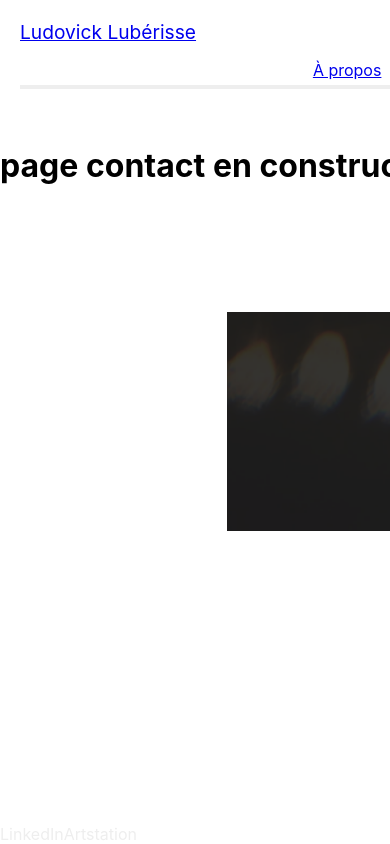
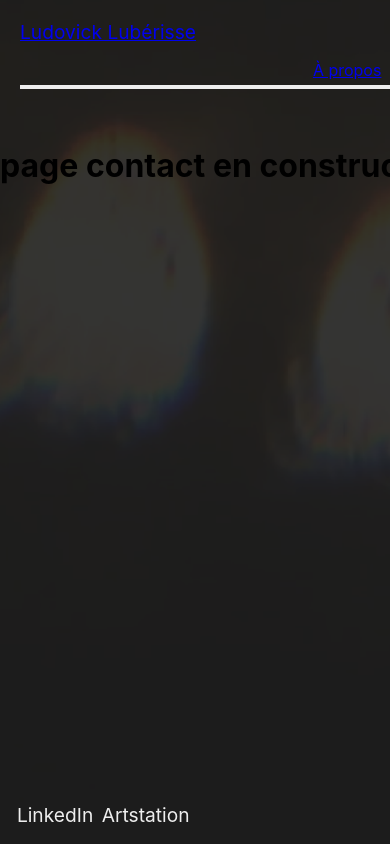
Before and after one commit to LudovickL/projet-portfolio, a React (Create React App) app: page /contact in a window 390 px wide. Built offline with nearby package versions, Linux system fonts and the light colour scheme; a web font is replaced by a local one.

Commit message:
Background prêt pour responsive

```diff
--- a/src/App.scss
+++ b/src/App.scss
@@ -1,11 +1,12 @@
 .App {
+  position: fixed;
   width: 100vmax;
   height: 100vh;
   background: url(../src/img-importants/background_portfolio.png);
   background-repeat: no-repeat;
   background-position: center;
-  position: fixed;
-  background-size: 100vw;
+  background-attachment: fixed;
+  background-size: cover;
 }
 
 
--- a/src/components/LienSociaux.scss
+++ b/src/components/LienSociaux.scss
@@ -1,7 +1,12 @@
 .BasDePage {
     position: fixed;
+    font-size: 1.2em;
     left: 0;
     bottom: 0;
     width: 100%;
     color: #eee;
+    margin: 0 0 2vmax 2vmax ;
+    span {
+        margin-right: 1vmax ;
+    }
 }
```
